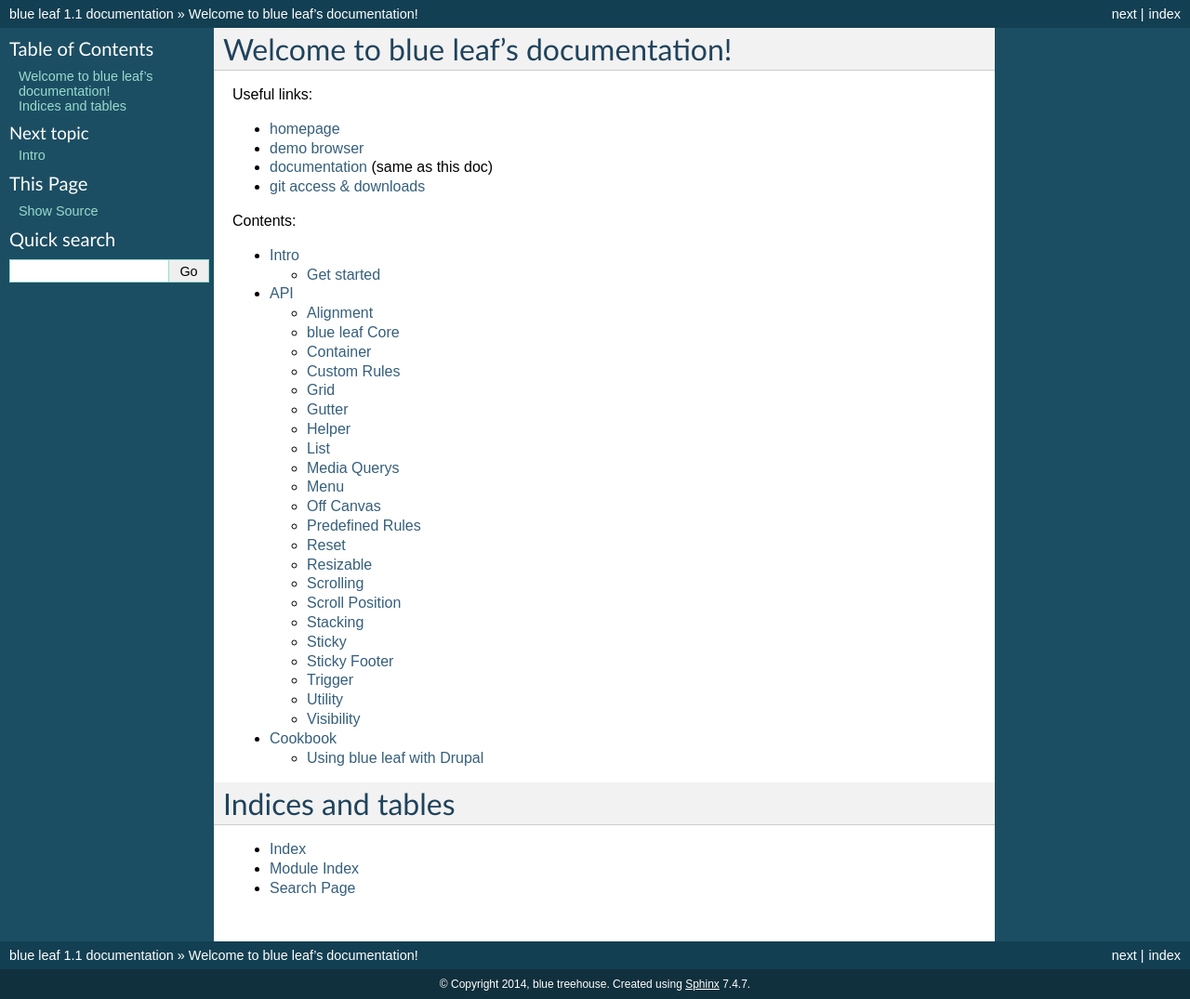
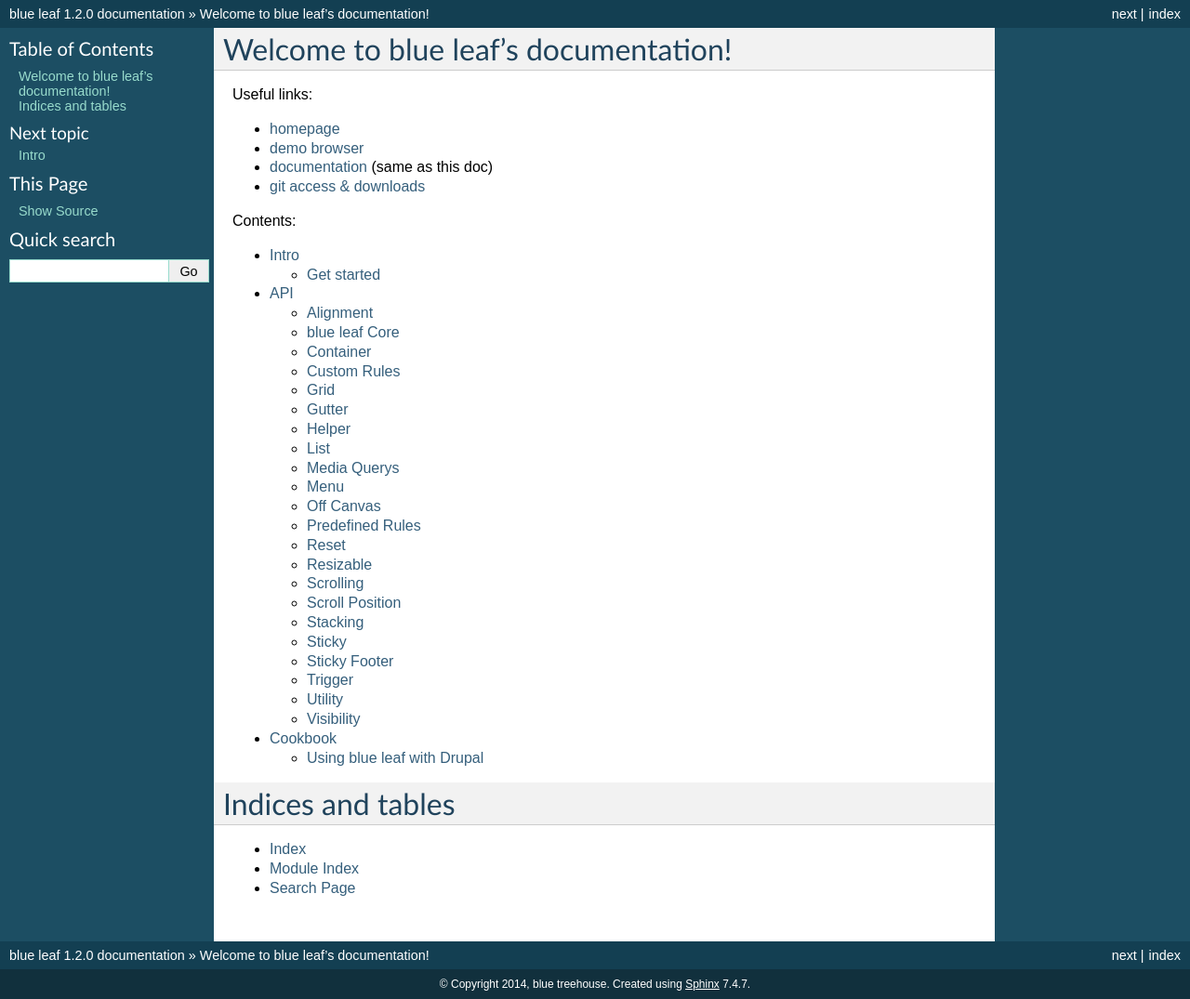
Before and after one commit to derjasper/blue.frontend, a Sphinx documentation site: the page built from public_html/docs/source/index.rst, in a window 1280 px wide. Shown: the whole page at 93% size. Built offline with Sphinx 7.4.7, drawn with Linux system fonts in a browser that asks for light colours.

Commit message:
documentation version number

```diff
--- a/public_html/docs/source/conf.py
+++ b/public_html/docs/source/conf.py
@@ -54,9 +54,9 @@
 # built documents.
 #
 # The short X.Y version.
-version = '1.1'
+version = '1.2.0'
 # The full version, including alpha/beta/rc tags.
-release = '1.1'
+release = '1.2.0'
 
 # The language for content autogenerated by Sphinx. Refer to documentation
 # for a list of supported languages.
```
